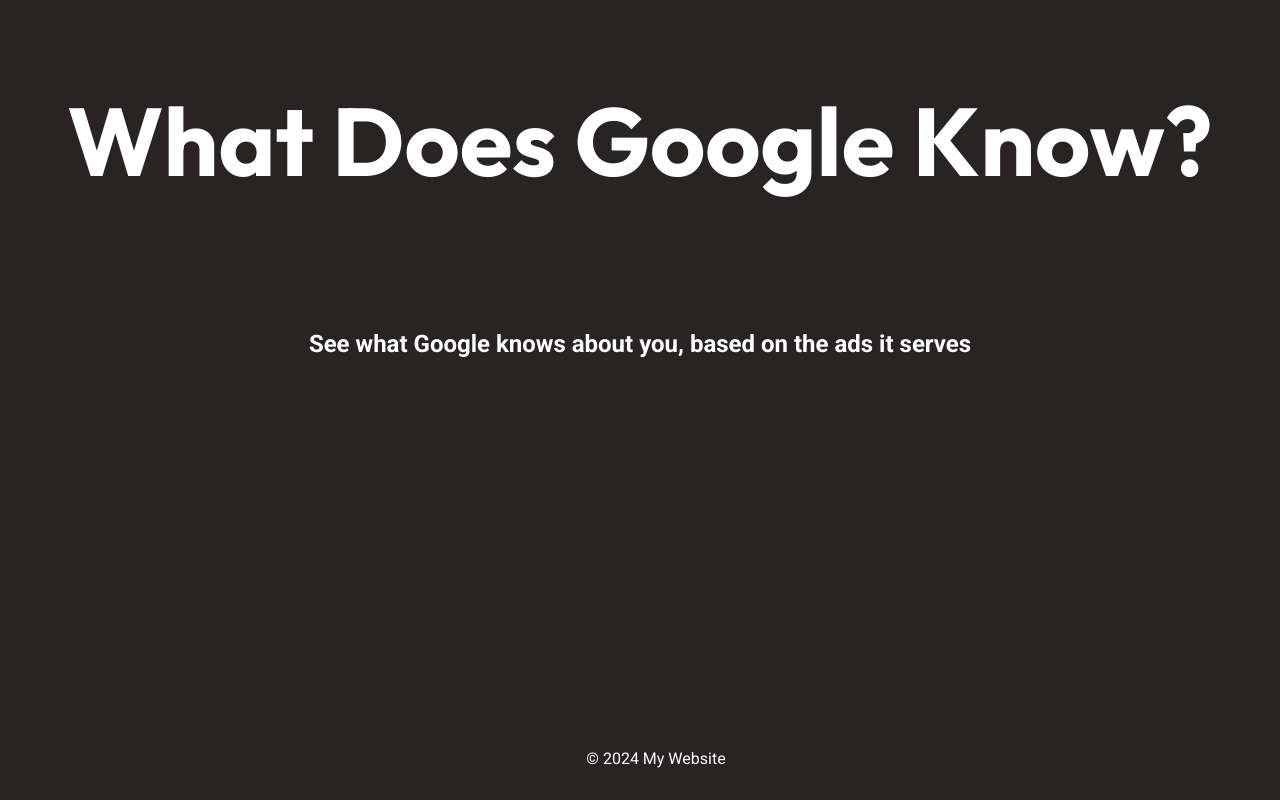
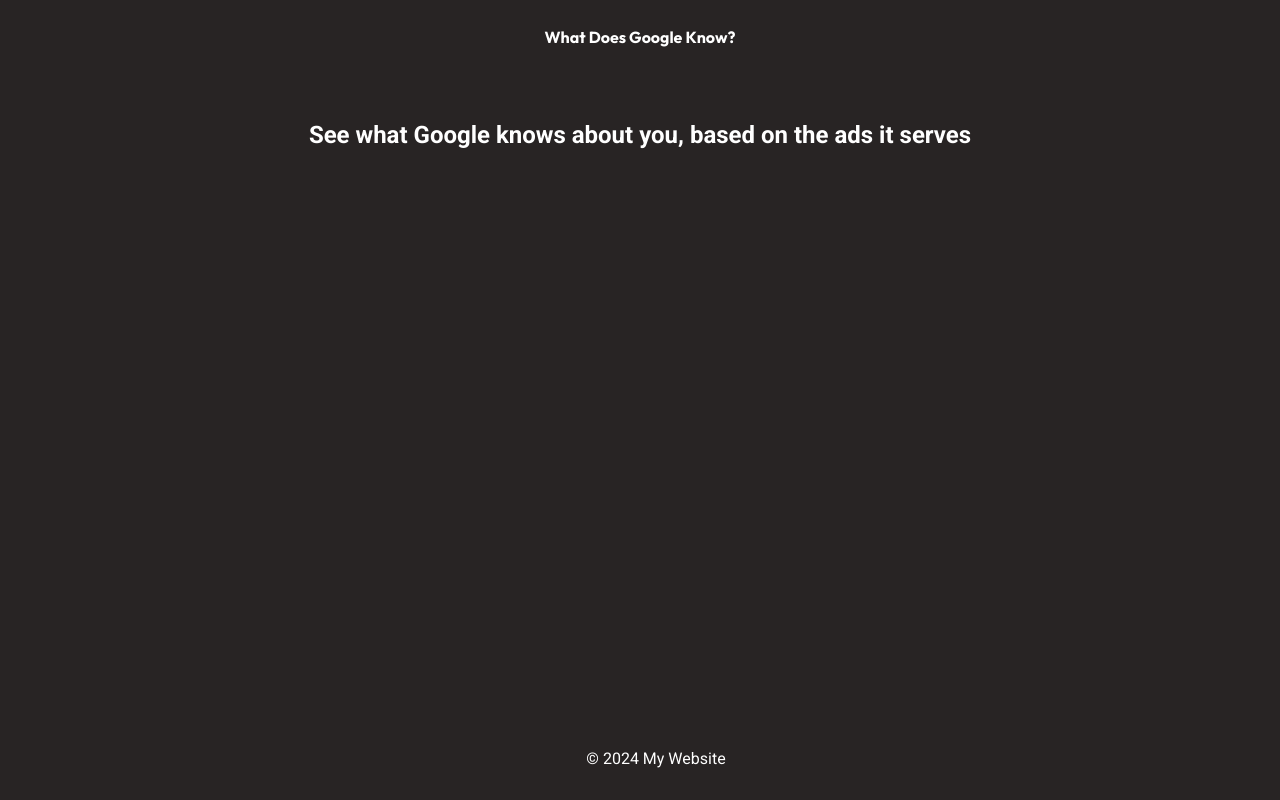
Before and after one commit to paulkhayet/WhatDoesGoogleKnow, a plain HTML site: page public/index.html in a window 1280 px wide. Drawn offline with Linux system fonts and the light colour scheme.

```diff
--- a/public/styles.css
+++ b/public/styles.css
@@ -14,7 +14,7 @@ header {
 
 header h1 {
     font-family: 'Outfit', sans-serif;
-    font-size: 6em;
+    font-size: 1em;
     width: 100%; /* Ensure the container spans the full viewport width */
     word-wrap: break-word; /* Ensure long text wraps within the container */
 }
```
